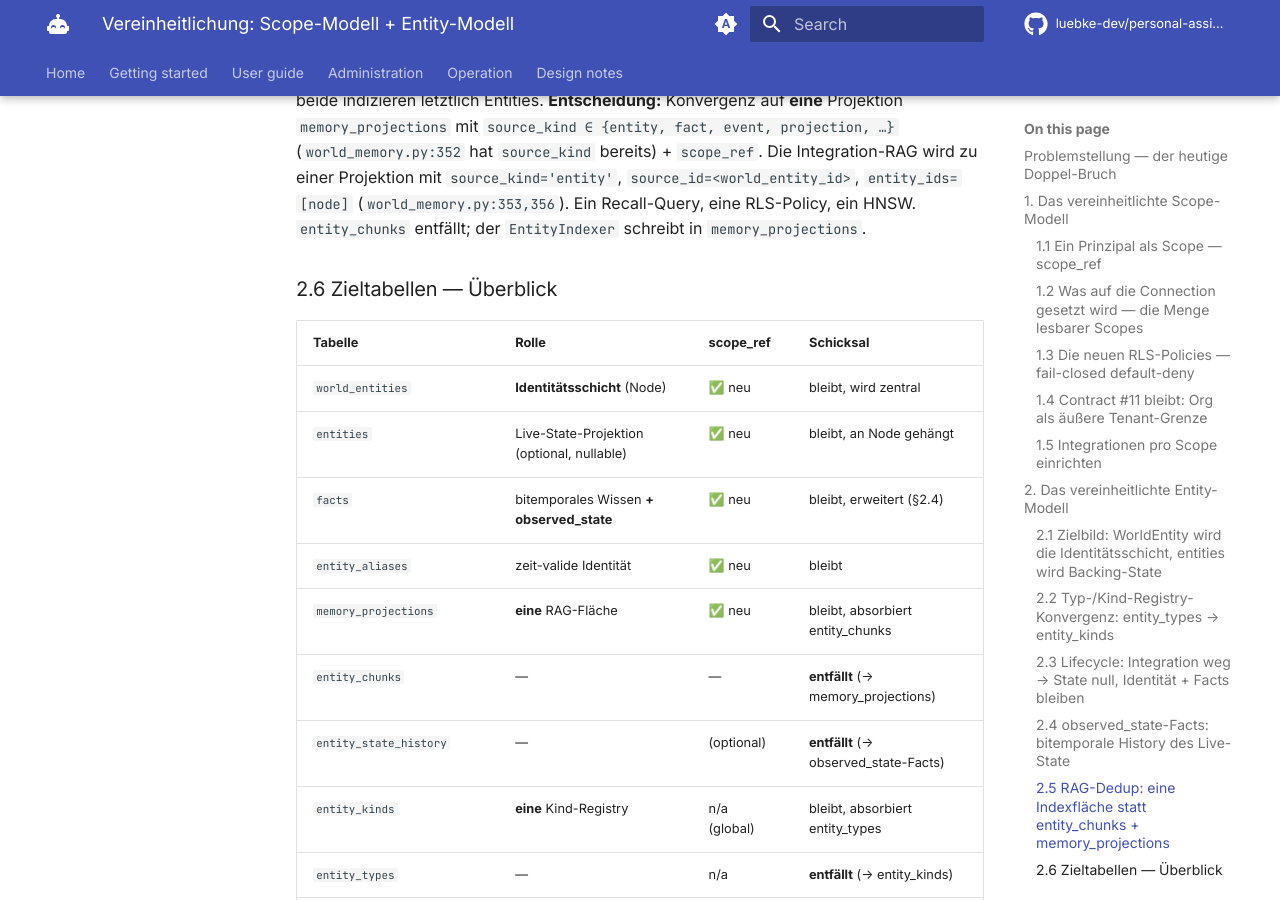
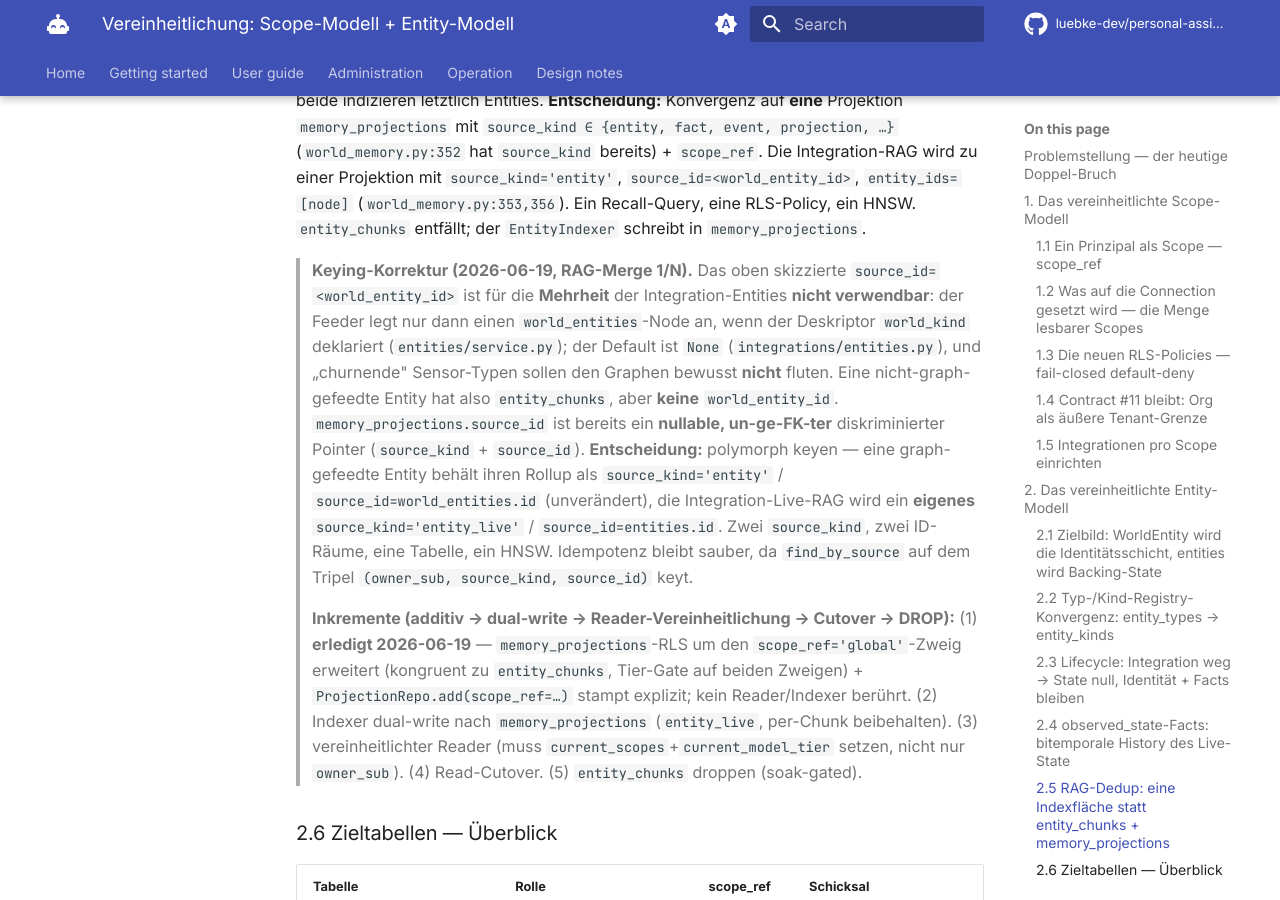
Before and after one commit to personal-agent-org/docs, an MkDocs documentation site: the page built from docs/design/scope-entity-unification.md, in a window 1280 px wide and 900 px high, scrolled down 7218 px. Built offline with MkDocs 1.6.1 and Material for MkDocs 9.7.7, drawn with Linux system fonts in a browser that asks for light colours; comment, search, counter and statistics services are not loaded.

Commit message:
feat(scope-unify): P3 RAG-merge (1/N) — memory_projections RLS global branch + ProjectionRepo scope_ref
Pure-additive prep for collapsing entity_chunks into memory_projections (the last big Phase-3 piece).
No reader/indexer change, hot RAG path untouched.

- migration rag_merge_projections_global_01: adds the scope_ref='global' read branch to the
  memory_projections scope_isolation USING so it is CONGRUENT with entity_chunks, ahead of absorbing
  integration entity-RAG. KEEPS the trust-tier gate on BOTH branches — stricter than entity_chunks'
  app-side min_tier, so the #14 read gate stays in RLS. WITH CHECK (write_scope) unchanged. Provably
  inert today: ZERO 'global' projection rows exist in prod (verified), so it only widens visibility for
  FUTURE global rows.
- ProjectionRepo.add gains an optional scope_ref kwarg, stamped explicitly (wins over the mapper hook).
  Needed for the merge's group/global entity_live rows; None → the hook derives user:<owner>/org as
  before, so the curator-summary + entity-rollup callers are unchanged.

Keying decision recorded in docs/design (deviates from §2.5's world_entity_id, unusable for the
non-graph-fed majority): polymorphic — graph-fed rollup stays source_kind='entity'/world_entities.id;
integration live-RAG becomes source_kind='entity_live'/entities.id.

Tests (real PG): add stamps explicit scope_ref / hook-derives when omitted; global branch readable
cross-scope while a user-scoped row stays hidden (test self-cleans its global row). Non-regressing:
58 e2e + 662 unit; ruff+pyright clean.

Co-Authored-By: Claude Opus 4.8 (1M context) <noreply@anthropic.com>

```diff
--- a/docs/design/scope-entity-unification.md
+++ b/docs/design/scope-entity-unification.md
@@ -285,6 +285,25 @@ einer Projektion mit `source_kind='entity'`, `source_id=<world_entity_id>`,
 `entity_ids=[node]` (`world_memory.py:353,356`). Ein Recall-Query, eine RLS-Policy, ein HNSW.
 `entity_chunks` entfällt; der `EntityIndexer` schreibt in `memory_projections`.
 
+> **Keying-Korrektur (2026-06-19, RAG-Merge 1/N).** Das oben skizzierte `source_id=<world_entity_id>`
+> ist für die **Mehrheit** der Integration-Entities **nicht verwendbar**: der Feeder legt nur dann einen
+> `world_entities`-Node an, wenn der Deskriptor `world_kind` deklariert (`entities/service.py`); der
+> Default ist `None` (`integrations/entities.py`), und „churnende" Sensor-Typen sollen den Graphen
+> bewusst **nicht** fluten. Eine nicht-graph-gefeedte Entity hat also `entity_chunks`, aber **keine**
+> `world_entity_id`. `memory_projections.source_id` ist bereits ein **nullable, un-ge-FK-ter**
+> diskriminierter Pointer (`source_kind` + `source_id`). **Entscheidung:** polymorph keyen — eine
+> graph-gefeedte Entity behält ihren Rollup als `source_kind='entity'` / `source_id=world_entities.id`
+> (unverändert), die Integration-Live-RAG wird ein **eigenes** `source_kind='entity_live'` /
+> `source_id=entities.id`. Zwei `source_kind`, zwei ID-Räume, eine Tabelle, ein HNSW. Idempotenz bleibt
+> sauber, da `find_by_source` auf dem Tripel `(owner_sub, source_kind, source_id)` keyt.
+>
+> **Inkremente (additiv → dual-write → Reader-Vereinheitlichung → Cutover → DROP):** (1) **erledigt
+> 2026-06-19** — `memory_projections`-RLS um den `scope_ref='global'`-Zweig erweitert (kongruent zu
+> `entity_chunks`, Tier-Gate auf beiden Zweigen) + `ProjectionRepo.add(scope_ref=…)` stampt explizit;
+> kein Reader/Indexer berührt. (2) Indexer dual-write nach `memory_projections` (`entity_live`,
+> per-Chunk beibehalten). (3) vereinheitlichter Reader (muss `current_scopes`+`current_model_tier`
+> setzen, nicht nur `owner_sub`). (4) Read-Cutover. (5) `entity_chunks` droppen (soak-gated).
+
 ### 2.6 Zieltabellen — Überblick
 
 | Tabelle | Rolle | scope_ref | Schicksal |
```
